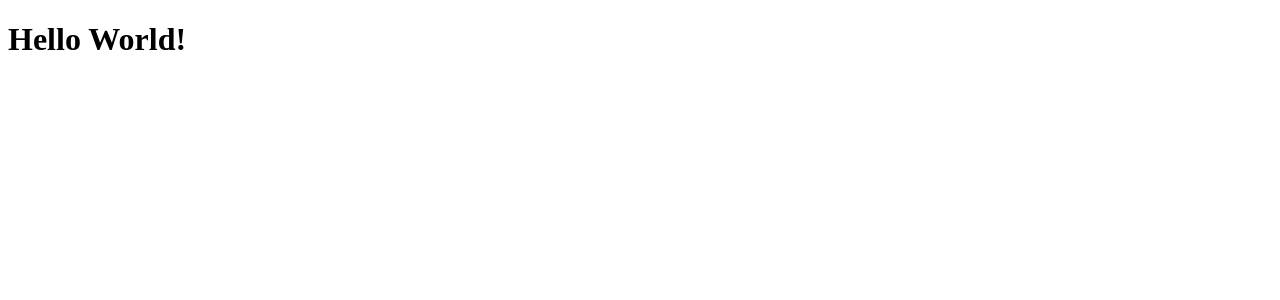
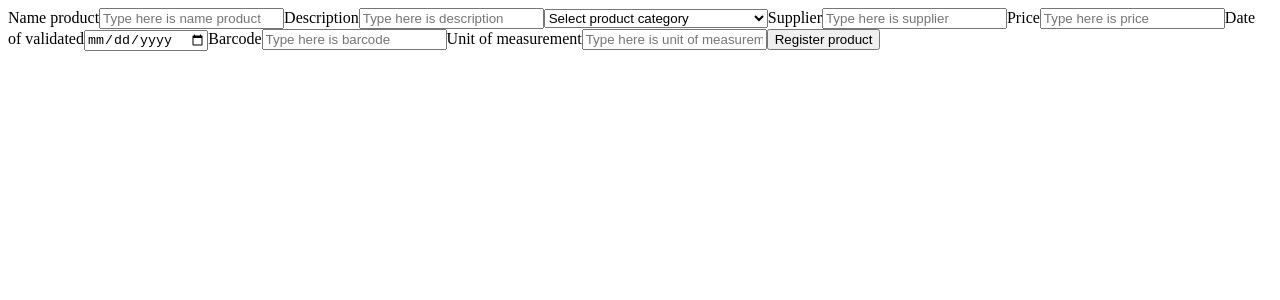
Before and after one commit to JoseWenned/CartHand-Software-Frontend-JoseWenned, an Angular app in the folder CartHand-Frontend/: page / in a window 1280 px wide. Shown: the top 300 px of the page. Built offline with nearby package versions, Linux system fonts and the light colour scheme.

Commit message:
feat:creating structure form register product component

```diff
--- a/CartHand-Frontend/src/app/app.component.html
+++ b/CartHand-Frontend/src/app/app.component.html
@@ -1,5 +1,5 @@
 <main>
-    <h1>Hello World!</h1>
+    <app-form-register-product></app-form-register-product>
 </main>
 
 <router-outlet />
--- a/CartHand-Frontend/src/app/app.component.ts
+++ b/CartHand-Frontend/src/app/app.component.ts
@@ -1,10 +1,11 @@
 import { Component } from '@angular/core';
 import { RouterOutlet } from '@angular/router';
+import { FormRegisterProductComponent } from './components/form-register-product/form-register-product.component';
 
 @Component({
   selector: 'app-root',
   standalone: true,
-  imports: [RouterOutlet],
+  imports: [RouterOutlet, FormRegisterProductComponent],
   templateUrl: './app.component.html',
   styleUrl: './app.component.scss'
 })
--- /dev/null
+++ b/CartHand-Frontend/src/app/components/form-register-product/form-register-product.component.html
@@ -0,0 +1,42 @@
+<form>
+
+    <label for="name">Name product</label>
+    <input id="name" name="nameProduct" type="text" placeholder="Type here is name product" required/>
+
+    <label for="description">Description</label>
+    <input id="description" name="description" type="text" placeholder="Type here is description"/>
+
+    <select required>
+        <option value="freshFood">Select product category</option>
+        <option value="freshFood">Fresh food</option>
+        <option value="perishableFood">Perishable food</option>
+        <option value="notPerishableFood">Not Perishable food</option>
+        <option value="Drinks">Drinks</option>
+        <option value="cleaningProducts">Cleaning products</option>
+        <option value="fronzen">Fronzen</option>
+        <option value="petShop">Pet shop</option>
+        <option value="spices">Spices</option>
+        <option value="stationeryProducts">Stationery products</option>
+        <option value="householdAppliancesAndUtilities">Household appliances and utilities</option>
+        <option value="vehicleCare">Vehicle care</option>
+        <option value="others">Others</option>
+    </select>
+
+    <label for="supplier">Supplier</label>
+    <input id="supplier" name="supplier" type="text" placeholder="Type here is supplier" required/>
+
+    <label for="price">Price</label>
+    <input id="price" name="price" type="text" placeholder="Type here is price" required/>
+
+    <label for="dateOfValidated">Date of validated</label>
+    <input id="dateOfValidated" name="dateOfValidated" type="date" placeholder="Type here is date of validated" required/>
+
+    <label for="barCode">Barcode</label>
+    <input id="barCode" name="barCode" type="text" placeholder="Type here is barcode" required/>
+
+    <label for="unitOfMeasurement">Unit of measurement</label>
+    <input id="unitOfMeasurement" name="unitOfMeasurement" type="text" placeholder="Type here is unit of measurement" required/>
+
+    <button type="submit">Register product</button>
+
+</form>
```
Also changed, not shown: CartHand-Frontend/src/app/components/form-register-product/form-register-product.component.ts (added, +12 -0 lines), CartHand-Frontend/src/app/components/form-register-product/form-register-product.component.scss (added), 1 other file (tests, documents, lock files or other folders).
